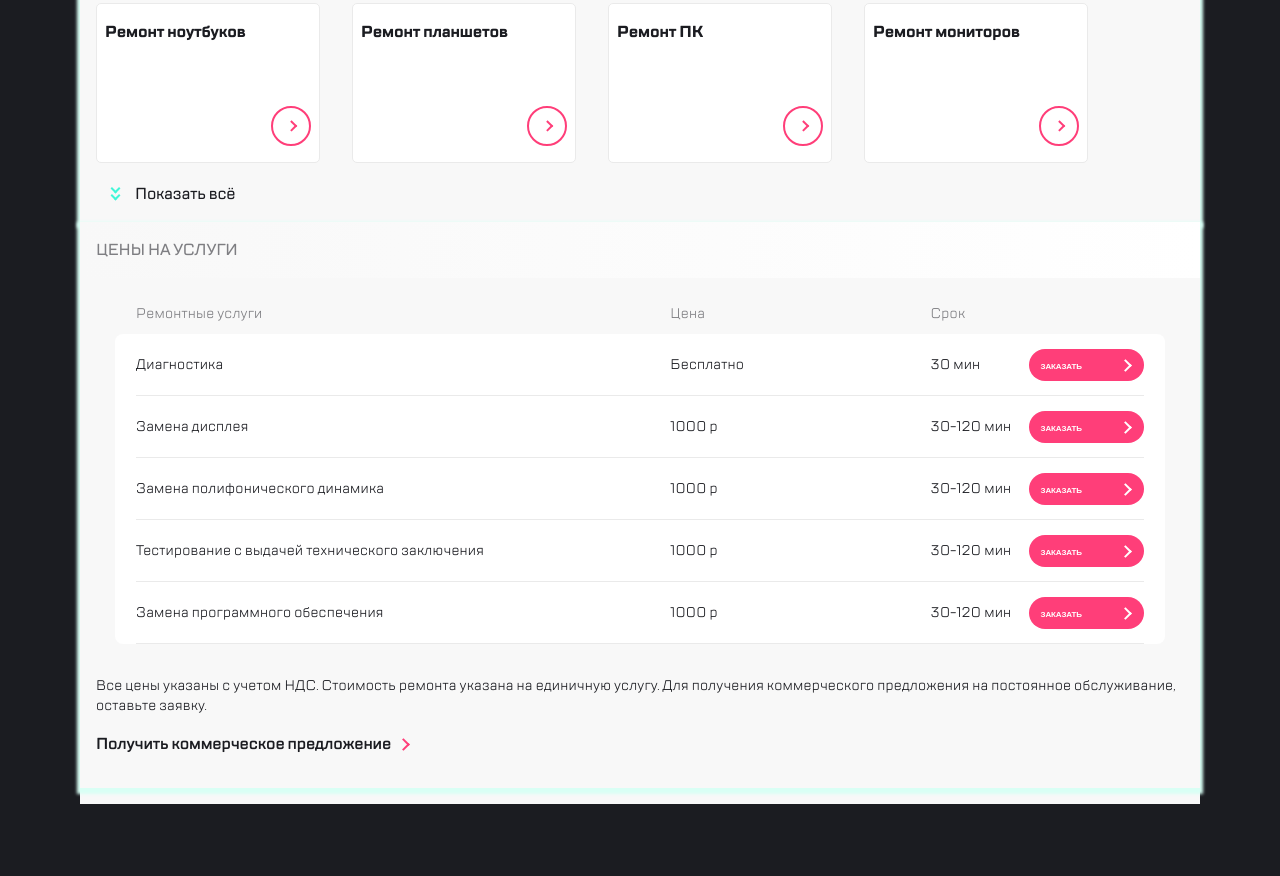
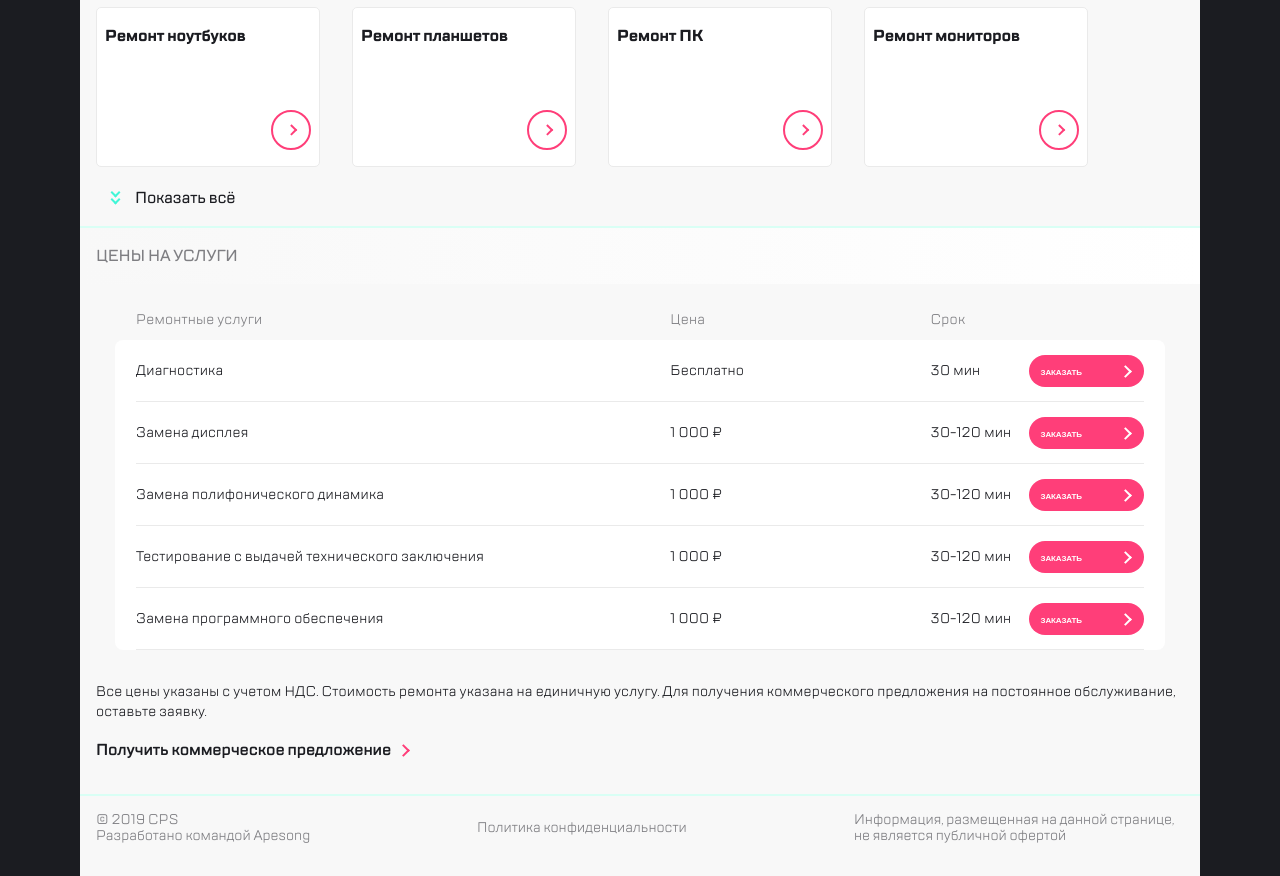
Before and after one commit to sharp2point/web_core_1.6, a website built with webpack: page src/index.html in a window 1280 px wide. Shown: the part 917-1793 px from the top of the page. Before the commit the page ends 1721 px from the top, so only its background shows below. Built offline with nearby package versions, Linux system fonts and the light colour scheme.

Commit message:
верстка footer

```diff
--- a/src/index.html
+++ b/src/index.html
@@ -301,7 +301,7 @@
                   Замена дисплея
                 </p>
                 <h3 class="element__header">Цена</h3>
-                <p class="element__description description-price">1000 p</p>
+                <p class="element__description description-price">1 000 ₽</p>
                 <h3 class="element__header">Срок</h3>
                 <p class="element__description description-time">30-120 мин</p>
               </div>
@@ -317,7 +317,7 @@
                   Замена полифонического динамика
                 </p>
                 <h3 class="element__header">Цена</h3>
-                <p class="element__description description-price">1000 p</p>
+                <p class="element__description description-price">1 000 ₽</p>
                 <h3 class="element__header">Срок</h3>
                 <p class="element__description description-time">30-120 мин</p>
               </div>
@@ -333,7 +333,7 @@
                   Тестирование с выдачей технического заключения
                 </p>
                 <h3 class="element__header">Цена</h3>
-                <p class="element__description description-price">1000 p</p>
+                <p class="element__description description-price">1 000 ₽</p>
                 <h3 class="element__header">Срок</h3>
                 <p class="element__description description-time">30-120 мин</p>
               </div>
@@ -349,7 +349,7 @@
                   Замена программного обеспечения
                 </p>
                 <h3 class="element__header">Цена</h3>
-                <p class="element__description description-price">1000 p</p>
+                <p class="element__description description-price">1 000 ₽</p>
                 <h3 class="element__header">Срок</h3>
                 <p class="element__description description-time">30-120 мин</p>
               </div>
@@ -370,5 +370,22 @@
         </button>
       </div>
     </div>
+
+    <footer class="footer">
+      <div class="footer-content">
+        <p class="footer__creator footer-text">© 2019 CPS<br> Разработано командой Apesong</p>
+      </div>
+      <div class="footer-content">
+        <p class="footer__politic footer-text">
+          Политика конфиденциальности
+        </p>
+      </div>
+      <div class="footer-content">
+        <p class="footer__info footer-text">
+          Информация, размещенная на данной странице, не является публичной
+          офертой
+        </p>
+      </div>
+    </footer>
   </body>
 </html>
--- /dev/null
+++ b/src/scss/footer/footer.scss
@@ -0,0 +1,42 @@
+.footer {
+  @include display-flex(row);
+  justify-content: space-between;
+  align-items: center;
+  flex-wrap: nowrap;
+  margin: 1rem;
+  gap: 1rem;
+
+  .footer-content {
+    @include display-flex(row);
+    align-items: center;
+    flex-basis: 0 0 30%;
+    font-size: 14px;
+    font-weight: 200;
+    line-height: 1rem;
+    color: $button-border-color;
+    .footer__creator{
+        min-width: 218px;
+    }
+    .footer__politic{
+        min-width: 214px;
+    }
+    .footer__info{
+        max-width: 330px;
+    }
+  }
+}
+@media screen and (max-width: $mobile-size) {
+    .footer {
+        @include display-flex(row);
+        justify-content: center;
+        flex-wrap: wrap;
+
+        .footer-content {
+          justify-content: center;
+          width:100%;
+        }
+        .footer-text{
+            text-align: center;
+        }
+      }
+}
--- a/src/scss/init_vars_mixins/mixins.scss
+++ b/src/scss/init_vars_mixins/mixins.scss
@@ -3,7 +3,8 @@
   flex-direction: $direction;
 }
 @mixin block-shadow-line{
-  box-shadow: 0 3px 3px 3px $shadow-up-menu-color;
+  //box-shadow: 0 3px 3px 3px $shadow-up-menu-color;
+  border-bottom: 2px solid $shadow-up-menu-color;
 }
 @mixin divider-up-menu{
   position: relative;
--- a/src/scss/style.scss
+++ b/src/scss/style.scss
@@ -18,9 +18,10 @@
 @import "./panels/parts/panel";
 @import "./panels/services";
 @import "./panels/techique";
+@import "./panels/price";
 
 // ---- PRICES ---------//
-@import "./panels/price.scss";
+@import "./footer/footer";
 
 // ---- MEDIA QUERY ----//
 @import "media_query";
```
Also changed, not shown: dist/index.html, dist/style.css, 1 other file.
